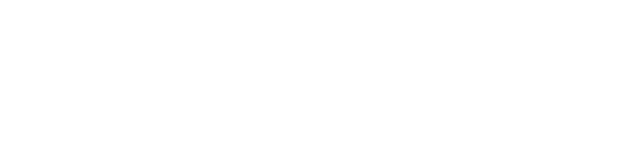
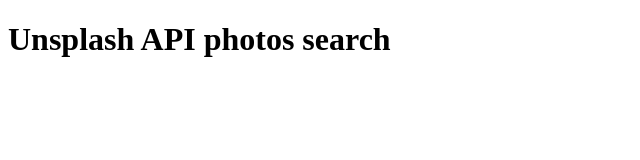
Before and after one commit to capeta0507/UI-Pagination-Bar, a plain HTML site: page index.html in a window 1280 px wide. Shown: the whole page, without its empty margins (0-640 px from the left). Drawn offline with Linux system fonts and the light colour scheme.

Commit message:
index.html

```diff
--- a/index.html
+++ b/index.html
@@ -6,6 +6,6 @@
   <title>Image Search</title>
 </head>
 <body>
-
+  <h1>Unsplash API photos search</h1>
 </body>
 </html>
```
